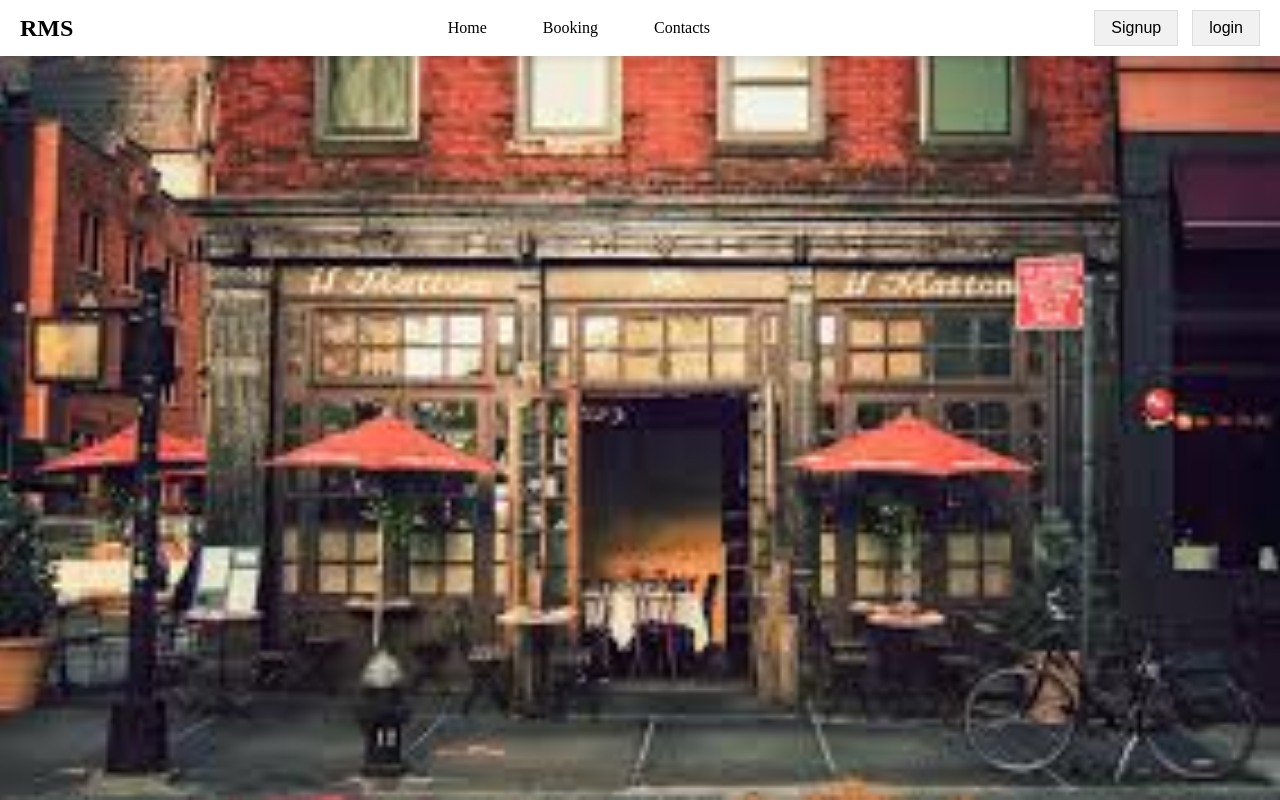
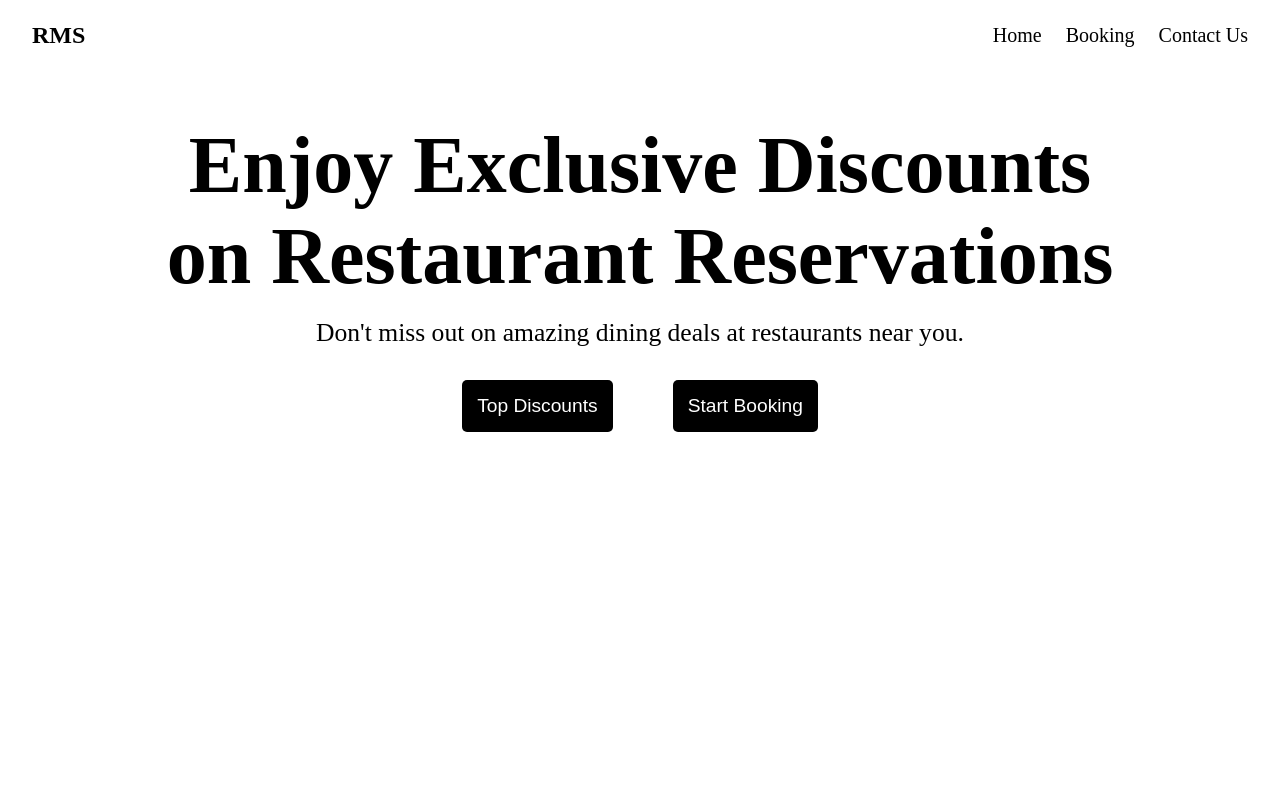
Before and after one commit to PrabhavCodes/college_wad, a plain HTML site: page restaurentManagement/landing.html in a window 1280 px wide. Drawn offline with Linux system fonts and the light colour scheme.

Commit message:
changes to landing page

```diff
--- a/restaurentManagement/landing.css
+++ b/restaurentManagement/landing.css
@@ -4,77 +4,107 @@
     box-sizing: border-box;
 }
 
-body {
-    position: relative;
-    background-image: url('./public/images.jpeg');
-    background-repeat: no-repeat;
-    background-size: cover;
-    background-position: center;
-    background-attachment: fixed;
-}
-
-body::before {
-    content: "";
-    position: absolute;
-    top: 0;
-    left: 0;
-    right: 0;
-    bottom: 0;
-    background-color: rgba(0, 0, 0, 0.5); /* Adjust the color and opacity */
-    z-index: -1; /* Keeps the overlay behind content */
-}
-
-
 .nav {
     display: flex;
     justify-content: space-between;
     align-items: center;
+    padding: 1rem 2rem;
     background-color: #ffffff;
-    padding: 10px 20px;
-    box-shadow: 0 4px 8px rgba(0, 0, 0, 0.1);
+    height: 70px;
 }
 
 .logo {
-    font-size: 24px;
+    font-size: 1.5rem;
     font-weight: bold;
-    color: #000;
-    cursor: pointer;
+    color: rgb(0, 0, 0);
 }
 
+/* Adjust navlinks container */
 .navlinks ul {
+    list-style: none;
     display: flex;
-    gap: 2rem;
-    list-style: none;
+    gap: 1.5rem; /* Increase gap for better spacing */
 }
 
-.navlinks ul li {
-    padding: 8px 12px;
-    cursor: pointer;
-    transition: background-color 0.3s;
+.navlinks li {
+    color: rgb(0, 0, 0);
 }
 
-.navlinks ul li:hover {
-    background-color: #ddd;
+.auth {
+    display: flex;
+    gap: 1rem; /* Space between the signup and login buttons */
 }
 
-.auth button {
-    padding: 8px 16px;
-    font-size: 16px;
-    margin-left: 10px;
-    cursor: pointer;
-    border: 1px solid #ddd;
-    background-color: #f1f1f1;
-    color: #000;
-    transition: background-color 0.3s, color 0.3s;
+
+
+ul a {
+    text-decoration: none;
+    color: rgb(0, 0, 0);
+    font-size: 20px;
 }
 
-.auth button:hover {
-    background-color: #007bff;
-    color: #fff;
+/* Additional styling for hover effects */
+.navlinks a:hover,
+button a:hover {
+    color: #161616; /* Lighten color on hover */
 }
 
-.Heroimage {
+
+.image {
+    display: flex;
+    justify-content: center; /* Center horizontally */
+    align-items: center; /* Center vertically if there's additional space */
+    width: 100%;
+    padding-top: 1rem; /* Add some spacing below the navbar */
+}
+
+/* Centered image styling */
+.image img {
+    width: 80%; /* Adjust the width as needed (e.g., 80% of the container width) */
+    max-width: 900px; /* Set a max-width to prevent it from growing too large */
+    height: auto; /* Maintain aspect ratio */
+}
+
+
+.heroSection {
+    display: flex;
+    flex-direction: column; /* Stack content vertically */
+    align-items: center; /* Center-aligns content horizontally */
+    text-align: center; /* Center-aligns text within hero section */
+    margin-top: 50px;
+}
+
+.heroSection h1 {
+    font-size: 5rem;
+    margin-bottom: 1rem;
+}
+
+.heroSection p {
+    font-size: 1.6rem;
+    margin-bottom: 2rem; /* Adds space below paragraph */
+}
+
+.buttonWrapper {
     display: flex;
     justify-content: center;
-    padding: 20px;
+    gap: 30px; /* Space between buttons */
+    margin-top: 1rem;
 }
+
+.heroSection button {
+    padding: 15px;
+    font-size: 1.2rem;
+    cursor: pointer;
+    border-radius: 5px;
+    background-color: black;
+    color: white;
+    border: none;
+}
+.heroSection button:hover{
+    background-color: #3a3a3a;
+    color: white;
+}
+
+.Bt1 {
+    margin-right: 30px;
+}
--- a/restaurentManagement/landing.html
+++ b/restaurentManagement/landing.html
@@ -14,26 +14,26 @@
         <div class="logo">RMS</div>
         <div class="navlinks">
             <ul >
-                <li>Home</li>
-                <li>Booking</li>
-                <li>Contacts</li>
+                <li><a href="./landing.html">Home</a></li>
+                <li ><a href="./booking/booking.html ">Booking</a></li>
+                <li><a href="/">Contact Us</a></li>
             </ul>
-        </div>
-        <div class="auth">
-            <button>
-                <a href="./signup/signup.html" style="text-decoration: none; color: black;">
-                Signup
-            </a>
-        </button>
-            <button>
-            <a href="./login/login.html" style="text-decoration: none; color: black;">
-                login
-            </a>
-
-            </button>
         </div>
     </div>
 
+    <div class="heroSection">
+        <div class="heroText">
+            <h1>Enjoy Exclusive Discounts <br>on Restaurant Reservations</h1>
+            <p>Don't miss out on amazing dining deals at restaurants near you.
+            <div class="buttonWrapper">
+
+
+                <button class="Bt1">Top Discounts</button>
+                <button class="Bt2">Start Booking</button>
+            </div>
+        </div>
+
+    </div>
 
 
 </body>
--- a/restaurentManagement/login/login.css
+++ b/restaurentManagement/login/login.css
@@ -11,7 +11,7 @@ body {
     justify-content: center;
     align-items: center;
     min-height: 100vh;
-    background-color: #f0f2f5;
+    background-color: #dbdbdb;
 }
 
 .login-container {
--- a/restaurentManagement/signup/signup.css
+++ b/restaurentManagement/signup/signup.css
@@ -1,18 +1,14 @@
-/* Reset styling */
 * {
     margin: 0;
     padding: 0;
     box-sizing: border-box;
     font-family: Arial, sans-serif;
-
 }
 
-/* Body Styling */
 body {
-    background-color: #6f7681;
+    background-color: #dedede;
 }
 
-/* Navigation Bar */
 .nav {
     display: flex;
     justify-content: space-between;
@@ -80,7 +76,6 @@ body {
     text-align: center;
 }
 
-/* Signup Card Elements */
 h2 {
     margin-bottom: 20px;
     color: #333;
```
Also changed, not shown: index.html (deleted, +0 -23 lines), restaurentManagement/public/Untitled.jpeg (added).
